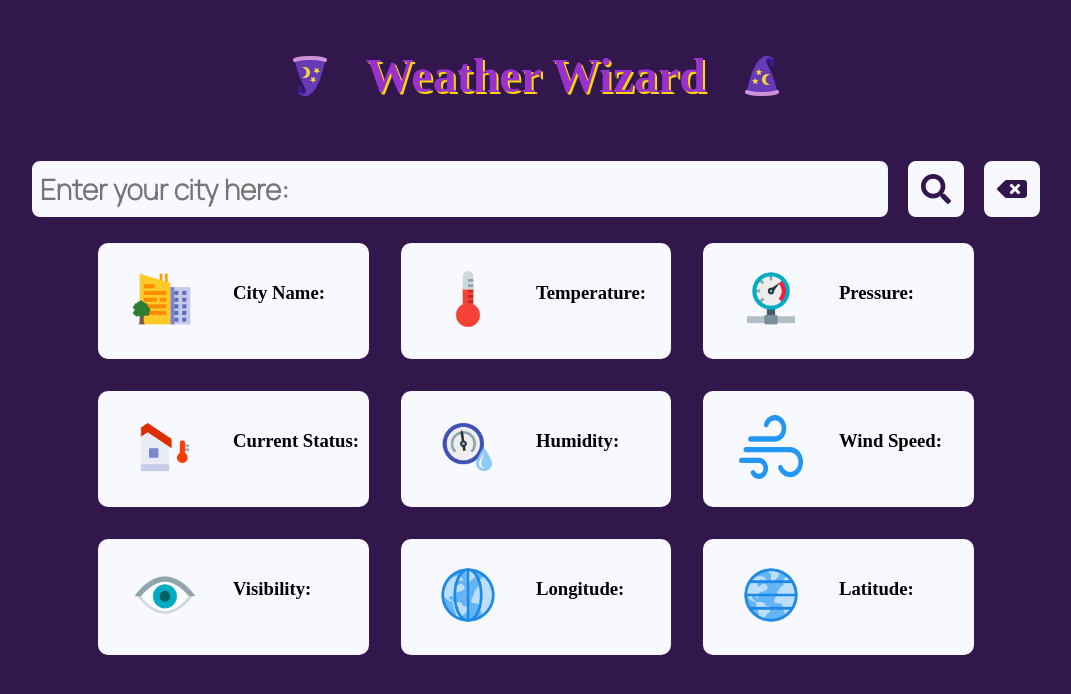
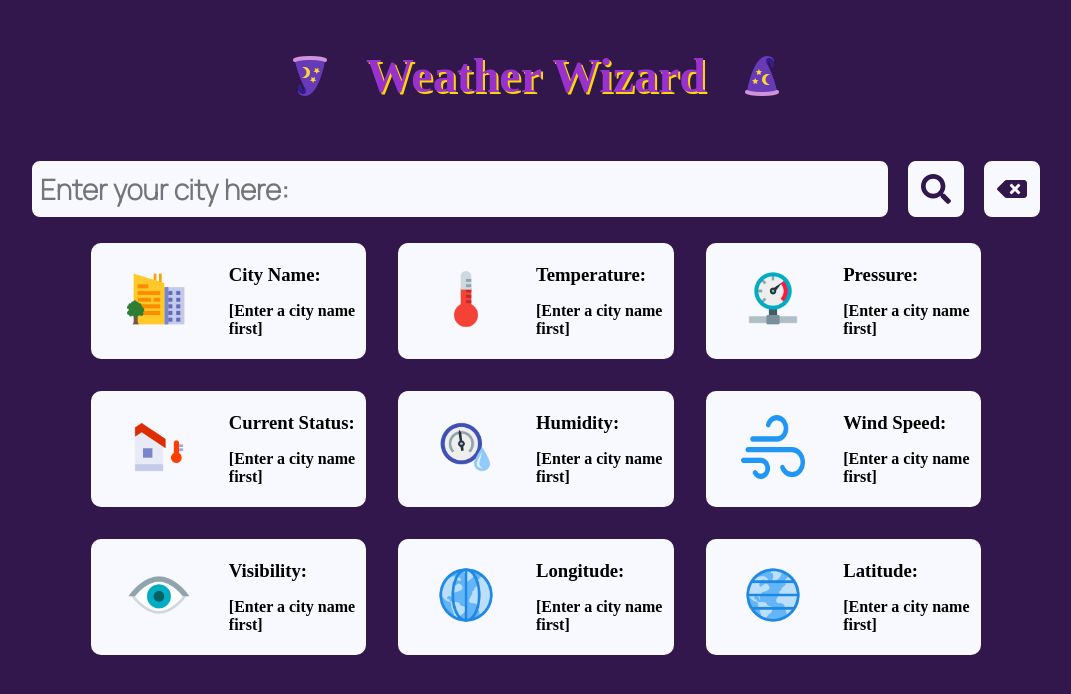
Before and after one commit to qarq90/weather-wizard, a React (Create React App) app: page / in a window 1280 px wide. Shown: the top 694 px of the page, without its empty margins (104-1175 px from the left). Built offline with nearby package versions, Linux system fonts and the light colour scheme; a web font is replaced by a local one.

Commit message:
completed

```diff
--- a/src/App.js
+++ b/src/App.js
@@ -41,13 +41,27 @@ const StyledTitle = styled.div`
     &:hover {
       transform: rotate(540deg);
     }
+    @media screen and (min-device-width: 320px) and (max-device-width: 480px) {
+    }
+  }
+  @media screen and (min-device-width: 320px) and (max-device-width: 480px) {
+    display: flex;
+    margin: 2rem 0rem 2rem 0rem;
+    padding: 0;
+    h1 {
+      text-align: center;
+    }
   }
 `;
 
 const StyledImg = styled.img`
   transition: 1s ease transform;
+  animation: 1s Flip linear infinite;
   &:hover {
     transform: rotate(360deg);
+  }
+  @media screen and (min-device-width: 320px) and (max-device-width: 480px) {
+    width: 30vw;
   }
 `;
 
--- a/src/components/Wizard.js
+++ b/src/components/Wizard.js
@@ -78,11 +78,20 @@ const Wizard = () => {
     <StyledBody>
       <StyledUpperBody>
         <StyledInput
+          variants={scaleUp}
+          initial="initial"
+          animate="show"
           onChange={(e) => setName(e.target.value)}
           type="text"
           id="input-box"
           placeholder="Enter your city here:"
         ></StyledInput>
+        <motion.div
+          className="btn-div"
+          variants={scaleUp}
+          initial="initial"
+          animate="show"
+        >
           <InputButtons variants={click} whileTap="show" onClick={fetchHandler}>
             <FaSearch
               size={30}
@@ -99,6 +108,7 @@ const Wizard = () => {
               }}
             />
           </InputButtons>
+        </motion.div>
       </StyledUpperBody>
       <StyledLowerBody>
         <Cards variants={scaleUp} initial="initial" animate="show">
@@ -111,6 +121,9 @@ const Wizard = () => {
               <p className={`${show ? "text-show" : "text-hide"}`}>
                 {data.name} , {data.country}
               </p>
+              <h4 className={`${show ? "text-hide" : "text-show"}`}>
+                [Enter a city name first]
+              </h4>
             </div>
           </Card>
           <Card variants={scaleUp} className="city-temp">
@@ -122,6 +135,9 @@ const Wizard = () => {
               <p className={`${show ? "text-show" : "text-hide"}`}>
                 {data.celcius}°c
               </p>
+              <h4 className={`${show ? "text-hide" : "text-show"}`}>
+                [Enter a city name first]
+              </h4>
             </div>
           </Card>
           <Card variants={scaleUp} className="city-pressure">
@@ -133,6 +149,9 @@ const Wizard = () => {
               <p className={`${show ? "text-show" : "text-hide"}`}>
                 {data.pressure} p
               </p>
+              <h4 className={`${show ? "text-hide" : "text-show"}`}>
+                [Enter a city name first]
+              </h4>
             </div>
           </Card>
           <Card variants={scaleUp} className="city-des">
@@ -144,6 +163,9 @@ const Wizard = () => {
               <p className={`${show ? "text-show" : "text-hide"}`}>
                 {data.des}
               </p>
+              <h4 className={`${show ? "text-hide" : "text-show"}`}>
+                [Enter a city name first]
+              </h4>
             </div>
           </Card>
           <Card variants={scaleUp} className="city-humidity">
@@ -155,6 +177,9 @@ const Wizard = () => {
               <p className={`${show ? "text-show" : "text-hide"}`}>
                 {data.humidity}%
               </p>
+              <h4 className={`${show ? "text-hide" : "text-show"}`}>
+                [Enter a city name first]
+              </h4>
             </div>
           </Card>
           <Card variants={scaleUp} className="city-wind">
@@ -166,9 +191,11 @@ const Wizard = () => {
               <p className={`${show ? "text-show" : "text-hide"}`}>
                 {data.wind}kn
               </p>
+              <h4 className={`${show ? "text-hide" : "text-show"}`}>
+                [Enter a city name first]
+              </h4>
             </div>
           </Card>
-
           <Card variants={scaleUp} className="city-visibility">
             <div>
               <img src={eye} alt="weather-icons" />
@@ -178,6 +205,9 @@ const Wizard = () => {
               <p className={`${show ? "text-show" : "text-hide"}`}>
                 {data.visibility}
               </p>
+              <h4 className={`${show ? "text-hide" : "text-show"}`}>
+                [Enter a city name first]
+              </h4>
             </div>
           </Card>
           <Card variants={scaleUp} className="city-lon">
@@ -189,6 +219,9 @@ const Wizard = () => {
               <p className={`${show ? "text-show" : "text-hide"}`}>
                 {data.coLon}°
               </p>
+              <h4 className={`${show ? "text-hide" : "text-show"}`}>
+                [Enter a city name first]
+              </h4>
             </div>
           </Card>
           <Card variants={scaleUp} className="city-lat">
@@ -200,6 +233,9 @@ const Wizard = () => {
               <p className={`${show ? "text-show" : "text-hide"}`}>
                 {data.coLat}°
               </p>
+              <h4 className={`${show ? "text-hide" : "text-show"}`}>
+                [Enter a city name first]
+              </h4>
             </div>
           </Card>
         </Cards>
@@ -214,6 +250,18 @@ const StyledUpperBody = styled.div`
   display: flex;
   align-items: center;
   justify-content: center;
+  @media screen and (min-device-width: 320px) and (max-device-width: 480px) {
+    display: flex;
+    flex-direction: column;
+    .btn-div {
+      display: flex;
+    }
+  }
+  .btn-div {
+    display: flex;
+    align-items: center;
+    justify-content: center;
+  }
 `;
 
 const StyledLowerBody = styled.div`
@@ -222,11 +270,15 @@ const StyledLowerBody = styled.div`
 `;
 
 const Cards = styled(motion.div)`
-  margin-top: 0rem;
-  width: 71vw;
+  width: 72vw;
   display: grid;
   align-items: center;
   grid-template-columns: auto auto auto;
+  @media screen and (min-device-width: 320px) and (max-device-width: 480px) {
+    display: flex;
+    flex-direction: column;
+    width: 95vw;
+  }
 `;
 
 const Card = styled(motion.div)`
@@ -244,7 +296,7 @@ const Card = styled(motion.div)`
     margin-bottom: 1rem;
   }
   p {
-    font-size: 1rem;
+    font-size: 1.1rem;
   }
   div {
     img {
@@ -254,9 +306,23 @@ const Card = styled(motion.div)`
     }
     width: 50%;
   }
+  @media screen and (min-device-width: 320px) and (max-device-width: 480px) {
+    margin: 0.5rem;
+    padding: 0;
+    border: 2px solid ghostwhite;
+    border-radius: 10px;
+    width: 85vw;
+    height: 7rem;
+    div {
+      width: 50%;
+      img {
+        width: 5rem;
+      }
+    }
+  }
 `;
 
-const StyledInput = styled.input`
+const StyledInput = styled(motion.input)`
   font-family: "Manrope", sans-serif;
   font-weight: bold;
   background-color: ghostwhite;
@@ -269,6 +335,10 @@ const StyledInput = styled.input`
   font-size: 1.75rem;
   color: #32174d;
   margin: 0.5rem;
+  @media screen and (min-device-width: 320px) and (max-device-width: 480px) {
+    padding: 1rem;
+    width: 80vw;
+  }
 `;
 
 const InputButtons = styled(motion.div)`
@@ -290,6 +360,11 @@ const InputButtons = styled(motion.div)`
     background-color: #32174d;
     border: 2px solid #ffd700;
   }
+  @media screen and (min-device-width: 320px) and (max-device-width: 480px) {
+    padding: 0rem;
+    width: 41vw;
+    height: 3rem;
+  }
 `;
 
 export default Wizard;
```
Lines whose indentation alone changed are shown as unchanged.
